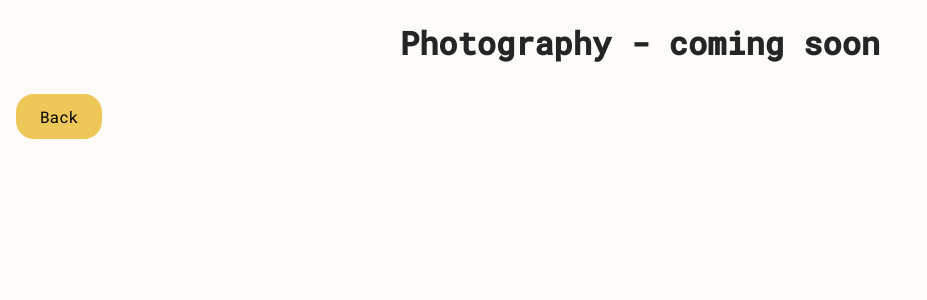
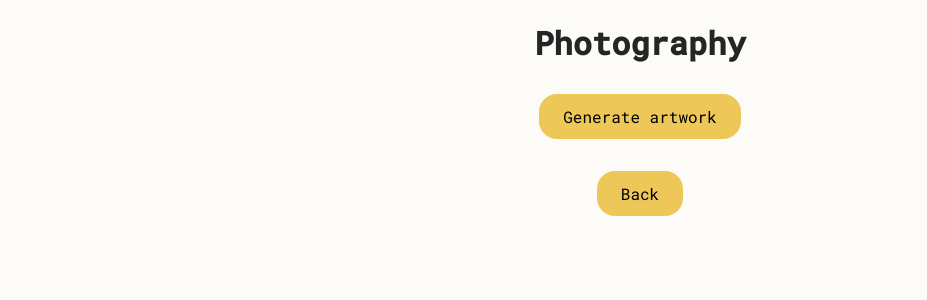
Before and after one commit to BeckieMorton/artsy-motivation, a React (Vite) app in the folder frontend/: page /photography in a window 1280 px wide. Shown: the top 300 px of the page, without its empty margins (0-927 px from the left). Built offline with nearby package versions, Linux system fonts and the light colour scheme; no server answers.

Commit message:
photography and medieval art now works but need to make generate artwork button to filter through until it finds one with an image instead of making the user press again

```diff
--- a/frontend/src/components/Asian/Asian.jsx
+++ b/frontend/src/components/Asian/Asian.jsx
@@ -16,14 +16,14 @@ export const Asian = () => {
 
   //department ID for "Asian Art" is 6
 
-  const africanAPI =
+  const asianAPI =
     "https://collectionapi.metmuseum.org/public/collection/v1/objects?departmentIds=6";
 
   //first fetch array of object ids from all european artworks
   useEffect(() => {
     const fetchAsianPaintings = async () => {
       try {
-        const response = await fetch(africanAPI);
+        const response = await fetch(asianAPI);
         if (!response.ok) {
           throw new Error("Network Response Error");
         }
@@ -38,7 +38,7 @@ export const Asian = () => {
   }, []);
 
   const fetchArtInfo = async () => {
-    //assign a random object from the european objects  to randomId to display
+    //assign a random object from the asian objects  to randomId to display
     const randomId = asianIds[Math.floor(Math.random() * asianIds.length)];
 
     console.log(`random id:`, randomId);
--- a/frontend/src/components/Medieval/Medieval.jsx
+++ b/frontend/src/components/Medieval/Medieval.jsx
@@ -1,16 +1,80 @@
+import React, { useEffect, useState } from "react";
+import { useNavigate } from "react-router-dom";
+
 import { Button } from "../ReuseableComponents/Button/Button";
-import { useNavigate } from "react-router-dom";
+import { DisplayArtworkCard } from "../ReuseableComponents/DisplayArtworkCard/DisplayArtworkCard";
+
+import styles from "./Medieval.module.css";
+
 export const Medieval = () => {
   const navigate = useNavigate();
+  const [medievalIds, setMedievalIds] = useState([]);
+  const [artwork, setArtwork] = useState([]);
+
+  //https://collectionapi.metmuseum.org/public/collection/v1/objects/55757
+  //https://collectionapi.metmuseum.org/public/collection/v1/departments - see here for lists of departments
+
+  //department ID for "Medieval Art" is 17
+
+  const medievalAPI =
+    "https://collectionapi.metmuseum.org/public/collection/v1/objects?departmentIds=17";
+
+  //first fetch array of object ids from all european artworks
+  useEffect(() => {
+    const fetchMedievalPaintings = async () => {
+      try {
+        const response = await fetch(medievalAPI);
+        if (!response.ok) {
+          throw new Error("Network Response Error");
+        }
+        const json = await response.json();
+        setMedievalIds(json.objectIDs);
+      } catch (error) {
+        console.log("Error fetching object id's for Medieval Art", error);
+      }
+    };
+
+    fetchMedievalPaintings();
+  }, []);
+
+  const fetchArtInfo = async () => {
+    //assign a random object from the medieval objects  to randomId to display
+    const randomId =
+      medievalIds[Math.floor(Math.random() * medievalIds.length)];
+
+    console.log(`random id:`, randomId);
+    const onePaintingApi = `https://collectionapi.metmuseum.org/public/collection/v1/objects/${randomId}`;
+
+    try {
+      const response = await fetch(onePaintingApi);
+
+      if (response.ok) {
+        const json = await response.json();
+        setArtwork(json);
+        console.log(`object data here:`, json);
+      } else {
+        console.log(`Invalid response for artwork ID ${randomId}`);
+      }
+    } catch (error) {
+      console.log("Error fetching art data:", error);
+    }
+  };
 
   const handleClick = () => {
     navigate("/");
   };
 
   return (
-    <div>
-      <h1>Medieval - coming soon</h1>{" "}
-      <Button handleClick={handleClick} buttonText={"Back"} />
+    <div className={styles.artContainer}>
+      <h1>Medieval Art</h1>
+
+      <DisplayArtworkCard artwork={artwork} />
+      <p>
+        <Button handleClick={fetchArtInfo} buttonText={"Generate artwork"} />
+      </p>
+      <p>
+        <Button handleClick={handleClick} buttonText={"Back"} />
+      </p>
     </div>
   );
 };
--- /dev/null
+++ b/frontend/src/components/Medieval/Medieval.module.css
@@ -0,0 +1,7 @@
+.artImage {
+  width: 60%;
+}
+
+h1 {
+  text-align: center;
+}
--- a/frontend/src/components/Photography/Photography.jsx
+++ b/frontend/src/components/Photography/Photography.jsx
@@ -1,16 +1,79 @@
+import React, { useEffect, useState } from "react";
+import { useNavigate } from "react-router-dom";
+
 import { Button } from "../ReuseableComponents/Button/Button";
-import { useNavigate } from "react-router-dom";
+import { DisplayArtworkCard } from "../ReuseableComponents/DisplayArtworkCard/DisplayArtworkCard";
+
+import styles from "./Photography.module.css";
+
 export const Photography = () => {
   const navigate = useNavigate();
+  const [photographyIds, setPhotographyIds] = useState([]);
+  const [artwork, setArtwork] = useState([]);
+
+  //https://collectionapi.metmuseum.org/public/collection/v1/objects/55757
+  //https://collectionapi.metmuseum.org/public/collection/v1/departments - see here for lists of departments
+
+  //department ID for "Photographs" is 19
+
+  const photoAPI =
+    "https://collectionapi.metmuseum.org/public/collection/v1/objects?departmentIds=19";
+
+  //first fetch array of object ids from all european artworks
+  useEffect(() => {
+    const fetchPhotographyPaintings = async () => {
+      try {
+        const response = await fetch(photoAPI);
+        if (!response.ok) {
+          throw new Error("Network Response Error");
+        }
+        const json = await response.json();
+        setPhotographyIds(json.objectIDs);
+      } catch (error) {
+        console.log("Error fetching object id's for Asian Art", error);
+      }
+    };
+
+    fetchPhotographyPaintings();
+  }, []);
+
+  const fetchArtInfo = async () => {
+    //assign a random object from the asian objects  to randomId to display
+    const randomId =
+      photographyIds[Math.floor(Math.random() * photographyIds.length)];
+
+    const onePaintingApi = `https://collectionapi.metmuseum.org/public/collection/v1/objects/${randomId}`;
+
+    try {
+      const response = await fetch(onePaintingApi);
+
+      if (response.ok) {
+        const json = await response.json();
+        setArtwork(json);
+        console.log(`object data here:`, json);
+      } else {
+        console.log(`Invalid response for artwork ID ${randomId}`);
+      }
+    } catch (error) {
+      console.log("Error fetching art data:", error);
+    }
+  };
 
   const handleClick = () => {
     navigate("/");
   };
 
   return (
-    <div>
-      <h1>Photography - coming soon</h1>{" "}
-      <Button handleClick={handleClick} buttonText={"Back"} />
+    <div className={styles.artContainer}>
+      <h1>Photography</h1>
+
+      <DisplayArtworkCard artwork={artwork} />
+      <p>
+        <Button handleClick={fetchArtInfo} buttonText={"Generate artwork"} />
+      </p>
+      <p>
+        <Button handleClick={handleClick} buttonText={"Back"} />
+      </p>
     </div>
   );
 };
--- /dev/null
+++ b/frontend/src/components/Photography/Photography.module.css
@@ -0,0 +1,7 @@
+.artImage {
+  width: 60%;
+}
+
+h1 {
+  text-align: center;
+}
--- a/frontend/src/components/ReuseableComponents/Button/Button.module.css
+++ b/frontend/src/components/ReuseableComponents/Button/Button.module.css
@@ -8,6 +8,7 @@
   outline: none;
   font-size: 16px;
   font-family: "Roboto Mono", sans-serif;
+  cursor: pointer;
 }
 
 .button:hover {
```
